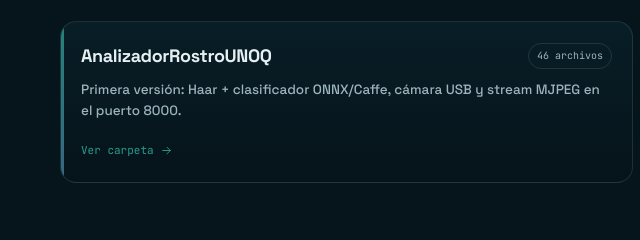
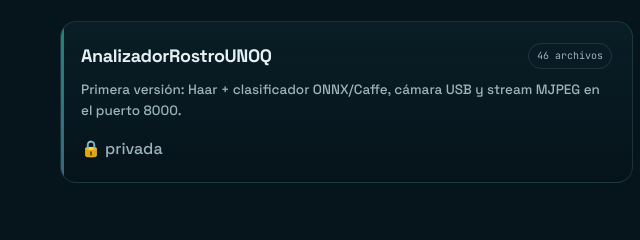
Before and after one commit to jmadasme/analizador-rostro, a plain HTML site: page docs/index.html in a window 1280 px wide. Shown: the part 1560-1800 px from the top of the page, 0-640 px from the left. Drawn offline with Linux system fonts and the light colour scheme; no server answers.

Commit message:
feat: marcar 1 versiones privadas en la página

```diff
--- a/docs/index.html
+++ b/docs/index.html
@@ -226,7 +226,7 @@ h2{font-size:clamp(30px,4vw,46px);line-height:1.05;letter-spacing:-.04em;margin:
   <div class="versions"><article class="version reveal">
   <div class="version-top"><h3>AnalizadorRostroUNOQ</h3><span class="count">46 archivos</span></div>
   <p>Primera versión: Haar + clasificador ONNX/Caffe, cámara USB y stream MJPEG en el puerto 8000.</p>
-  <a href="https://github.com/jmadasme/analizador-rostro/tree/main/versions/AnalizadorRostroUNOQ" target="_blank" rel="noopener">Ver carpeta <svg viewBox="0 0 24 24" width="13" height="13" fill="none" stroke="currentColor" stroke-width="1.7" stroke-linecap="round" stroke-linejoin="round" aria-hidden="true"><path d="M5 12h14M13 6l6 6-6 6"/></svg></a>
+  <span class="lock" style="color:var(--muted)">🔒 privada</span>
 </article><article class="version reveal">
   <div class="version-top"><h3>AnalizadorRostroUNOQ-v2</h3><span class="count">50 archivos</span></div>
   <p>Segunda versión: YuNet + tracker IoU, detección y clasificación en ciclos separados, puerto 8001 y benchmark propio.</p>
```
